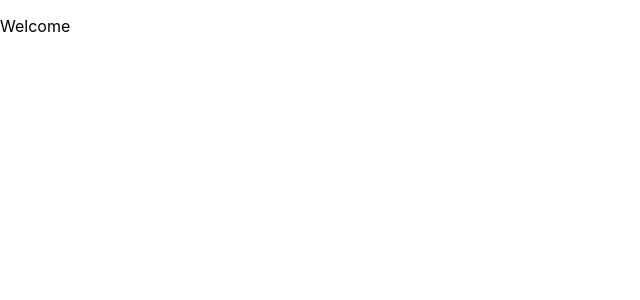
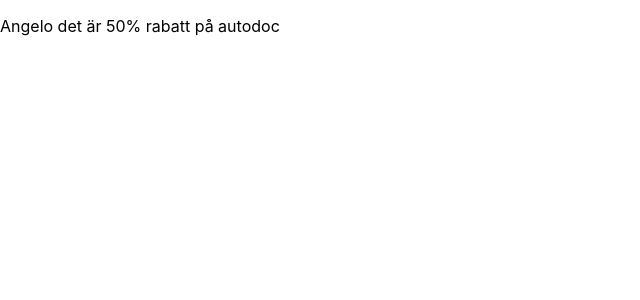
Before and after one commit to Lagos77/NWO-Portal, a React (Create React App) app: page / in a window 1280 px wide. Shown: the top 300 px of the page, without its empty margins (0-640 px from the left). Built offline with nearby package versions, Linux system fonts and the light colour scheme.

Commit message:
testing sending update

```diff
--- a/src/App.js
+++ b/src/App.js
@@ -5,7 +5,7 @@ function App() {
   return (
     <div className="App">
       <header className="App-header">
-        <p>Welcome</p>
+        <p>Angelo det är 50% rabatt på autodoc</p>
       </header>
     </div>
   );
```
